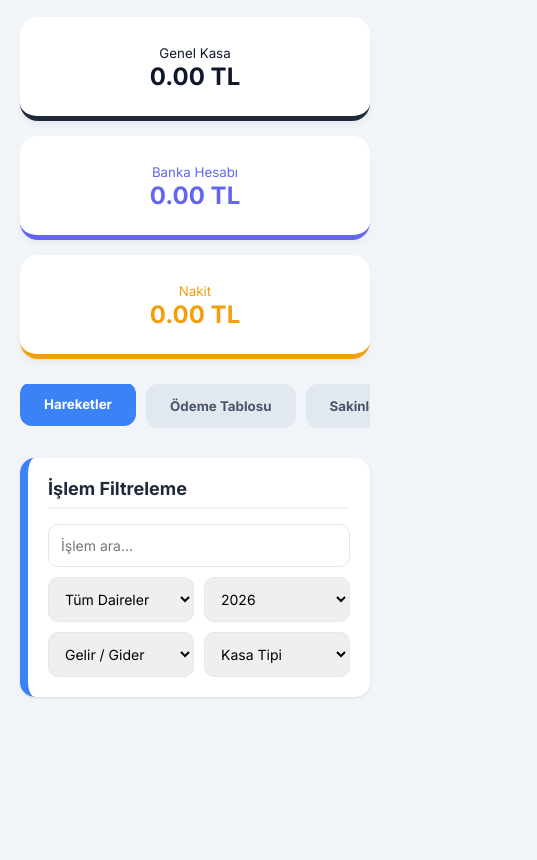
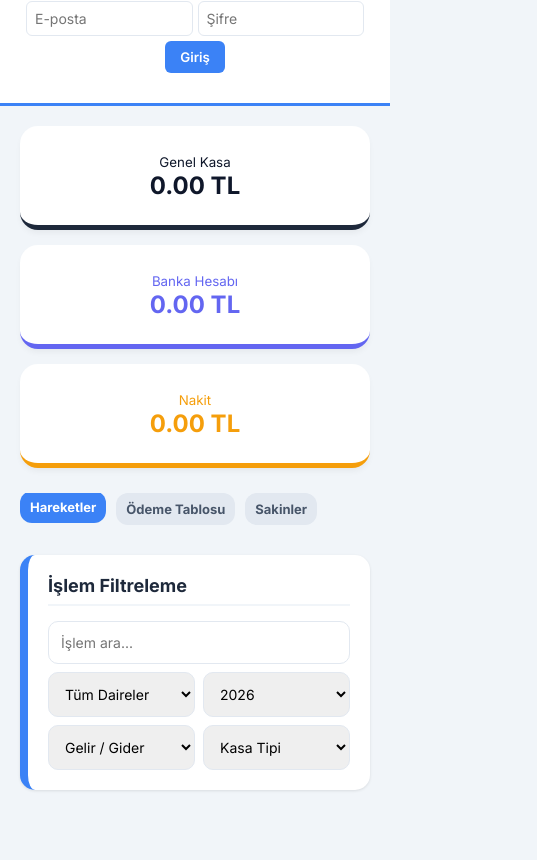
Before and after one commit to YasirErturk/cemre-yonetim, a plain HTML site: page index.html in a window 390 px wide. Shown: the part 70-930 px from the top of the page, 537 px wide, since content can reach past the window. Before the commit the page ends 844 px from the top, so only its background shows below. Drawn offline with nearby package versions, Linux system fonts and the light colour scheme; no server answers.

Commit message:
Add files via upload

```diff
--- a/style.css
+++ b/style.css
@@ -174,3 +174,58 @@
 .kaydet-butonu:hover {
     background-color: #218838;
 }
+
+
+/* Mobil Düzenlemeler (Ekran 768px'den küçükse) */
+@media (max-width: 768px) {
+    .header-container {
+        flex-direction: column; /* Öğeleri alt alta diz */
+        gap: 15px;
+        padding: 15px 10px;
+    }
+
+    .header-auth, .header-admin-tools {
+        width: 100%;
+        justify-content: center;
+        flex-wrap: wrap; /* Sığmazsa alt satıra geç */
+    }
+
+    #loginDiv input {
+        width: 45%; /* Giriş kutularını yan yana küçült */
+        font-size: 14px;
+    }
+
+    .timer-box {
+        font-size: 12px;
+        padding: 5px 10px;
+    }
+}
+
+@media (max-width: 480px) {
+    /* İstatistik kartlarını tam genişlik yap */
+    .stats-grid {
+        grid-template-columns: 1fr !important;
+    }
+
+    /* Filtre kutularını 2'li yan yana yap */
+    .filter-grid {
+        grid-template-columns: 1fr 1fr !important;
+        gap: 8px;
+    }
+
+    /* Arama kutusu en üstte tek başına kalsın */
+    #searchFilter {
+        grid-column: span 2;
+    }
+
+    /* Kayıt formundaki kutuları alt alta diz */
+    .input-grid-large {
+        grid-template-columns: 1fr !important;
+    }
+
+    /* Tab butonlarını daha küçük ve yan yana sığacak yap */
+    .tab-btn {
+        padding: 8px 10px;
+        font-size: 13px;
+    }
+}
```
